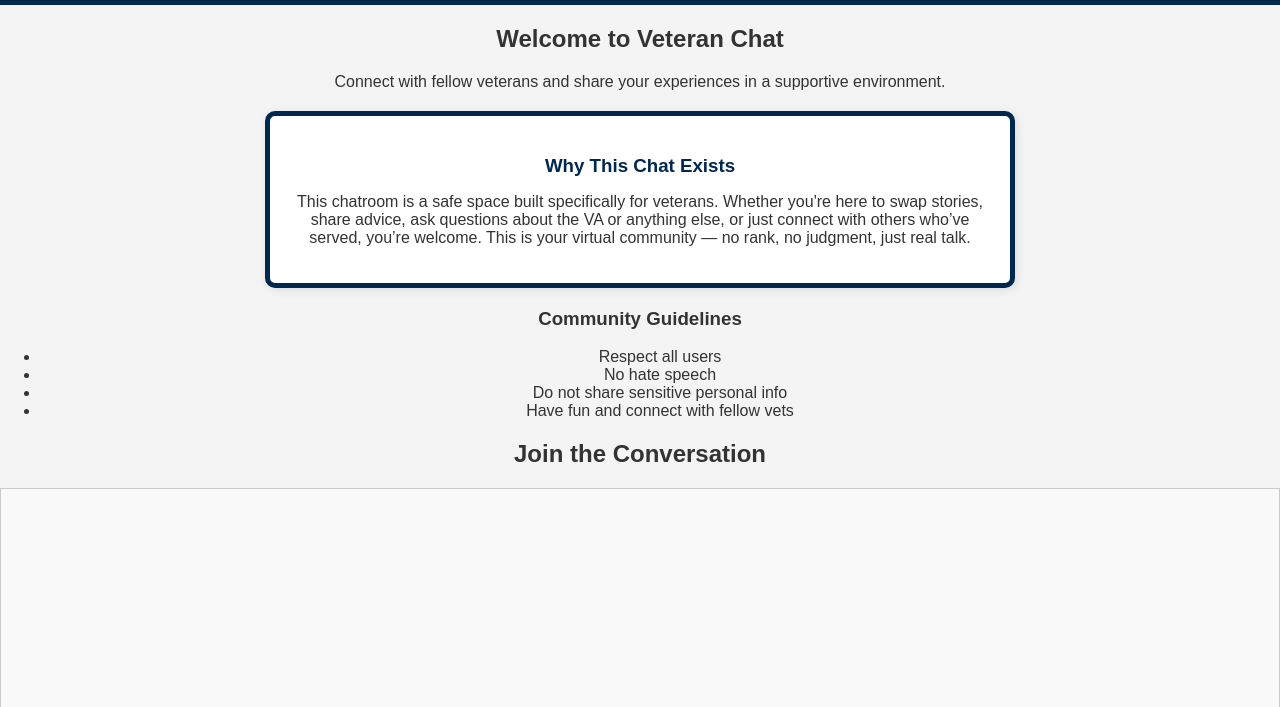
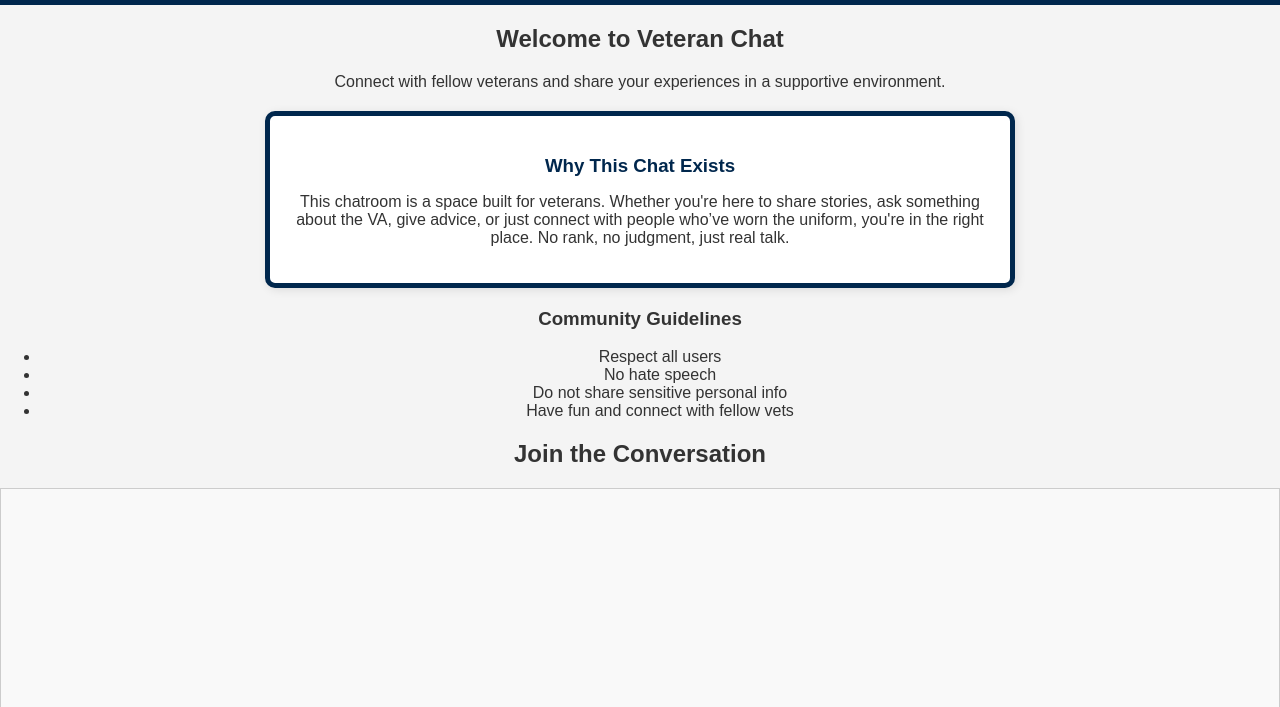
Before and after one commit to sjcrossl/beyond-the-battlefield, a plain HTML site: page chat.html in a window 1280 px wide. Shown: the part 93-800 px from the top of the page. Drawn offline with Linux system fonts and the light colour scheme; no server answers.

Commit message:
Update chat.html

```diff
--- a/chat.html
+++ b/chat.html
@@ -86,7 +86,7 @@
         <section class="chat-purpose">
             <h3>Why This Chat Exists</h3>
             <p>
-                This chatroom is a safe space built specifically for veterans. Whether you're here to swap stories, share advice, ask questions about the VA or anything else, or just connect with others who’ve served, you’re welcome. This is your virtual community — no rank, no judgment, just real talk.
+                This chatroom is a space built for veterans. Whether you're here to share stories, ask something about the VA, give advice, or just connect with people who’ve worn the uniform, you're in the right place. No rank, no judgment, just real talk.
             </p>
         </section>
 
```
